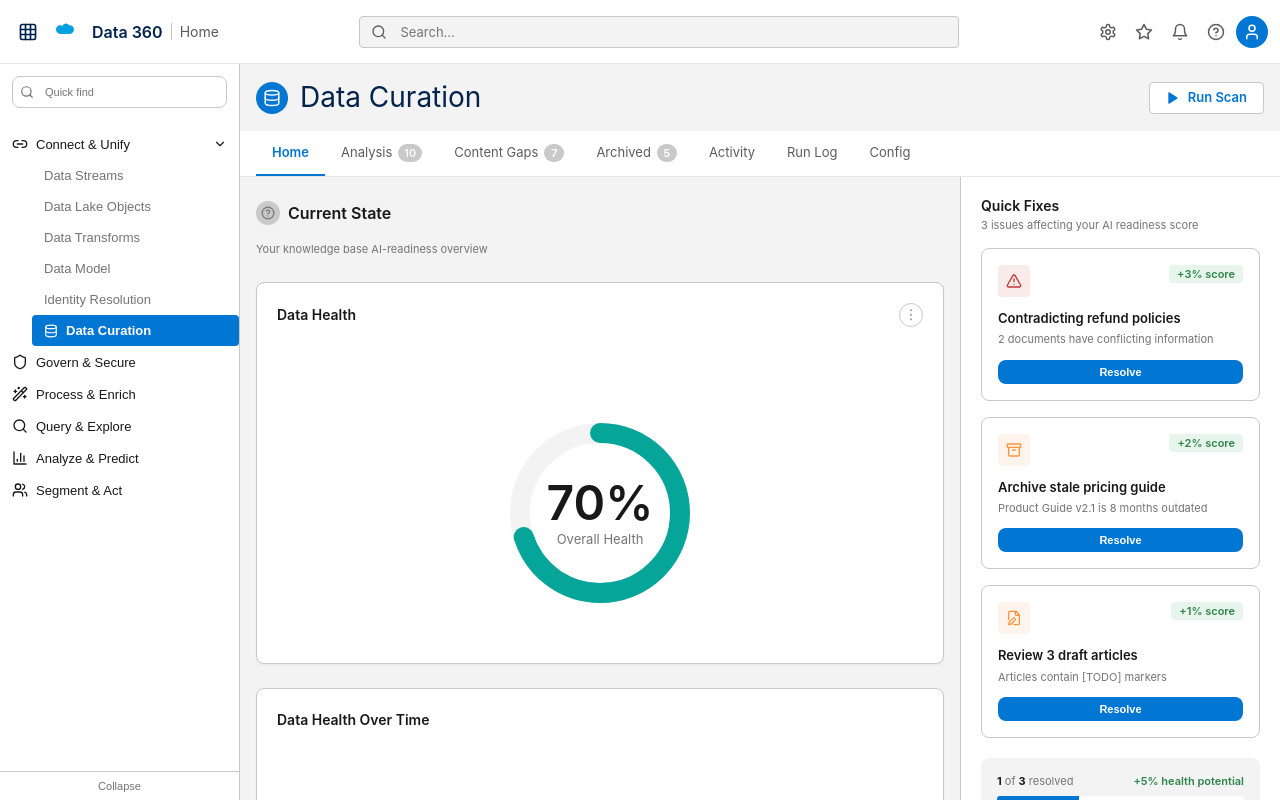
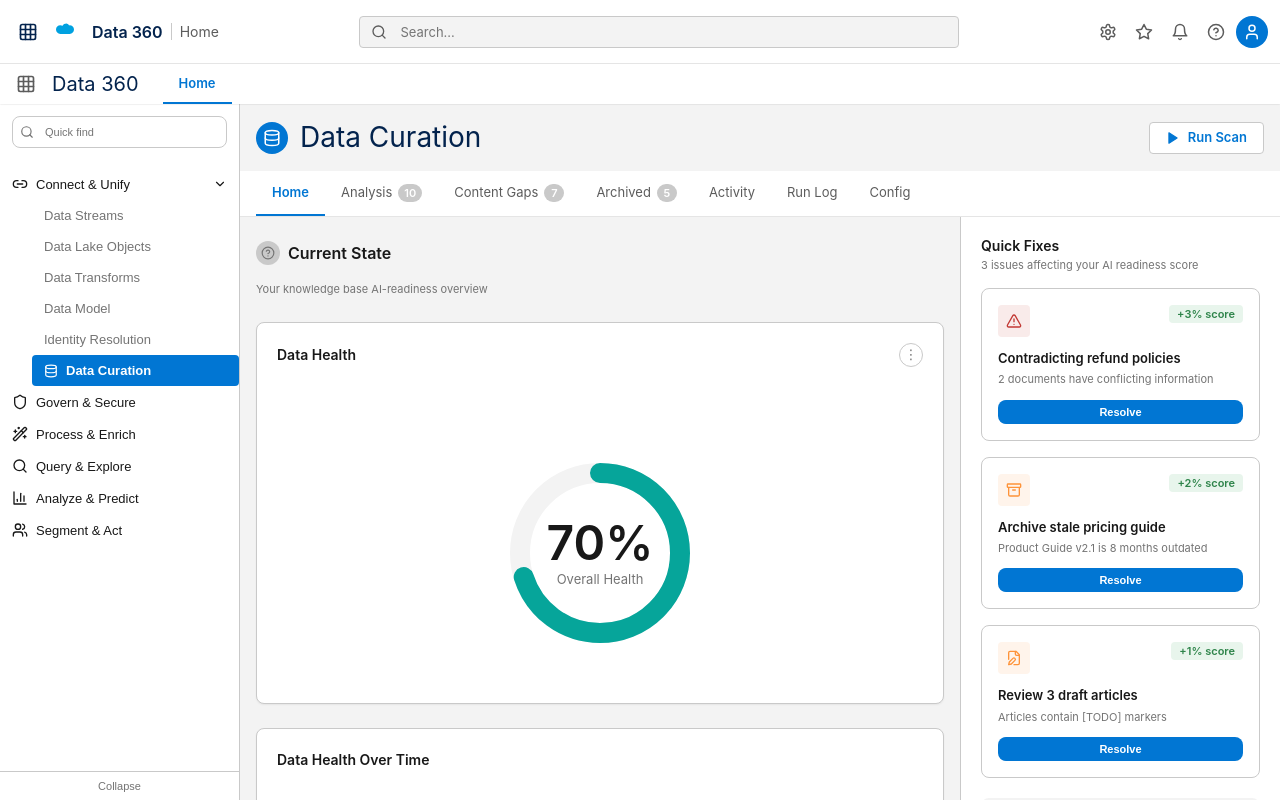
Before and after one commit to NoamVin602/TEST_Agent-ready-data, a Next.js app: page / in a window 1280 px wide. Built offline with nearby package versions, Linux system fonts and the light colour scheme.

Commit message:
Add Global Navigation bar under Global Header from Figma design (node 211-27730)

```diff
--- /dev/null
+++ b/app/components/shared/GlobalNavigation.tsx
@@ -0,0 +1,128 @@
+"use client";
+
+import { Grid3x3 } from "lucide-react";
+
+interface GlobalNavigationProps {
+  activeTab?: string;
+}
+
+export function GlobalNavigation({ activeTab = "home" }: GlobalNavigationProps) {
+  return (
+    <div
+      style={{
+        display: 'flex',
+        alignItems: 'center',
+        justifyContent: 'space-between',
+        padding: '4px 24px 4px 0',
+        height: '40px',
+        backgroundColor: '#FFFFFF',
+        boxShadow: '0px -1px 1px 0px rgba(0,0,0,0.05), 0px 1.4px 1.5px 0px rgba(0,0,0,0.09), 0px 0px 1.49px 0px rgba(0,0,0,0.09)',
+        position: 'sticky',
+        top: '64px', // Position below 64px Global Header
+        zIndex: 999,
+      }}
+    >
+      {/* Left Section: App Name + Tabs */}
+      <div
+        style={{
+          display: 'flex',
+          alignItems: 'center',
+          flex: '1 0 0',
+          minWidth: 0,
+        }}
+      >
+        {/* App Name Section */}
+        <div
+          style={{
+            display: 'flex',
+            alignItems: 'center',
+            gap: '16px',
+            height: '32px',
+            maxWidth: '320px',
+            padding: '0 24px 0 16px',
+          }}
+        >
+          {/* Waffle Icon */}
+          <Grid3x3
+            style={{
+              width: '20px',
+              height: '20px',
+              color: '#5C5C5C',
+              flexShrink: 0,
+            }}
+          />
+
+          {/* App Name */}
+          <p
+            style={{
+              fontFamily: "'SF Pro', -apple-system, BlinkMacSystemFont, sans-serif",
+              fontSize: '20px',
+              fontWeight: 400,
+              lineHeight: '28px',
+              color: '#03234D',
+              margin: 0,
+              overflow: 'hidden',
+              textOverflow: 'ellipsis',
+              whiteSpace: 'nowrap',
+              flex: '1 0 0',
+              minWidth: 0,
+            }}
+          >
+            Data 360
+          </p>
+        </div>
+
+        {/* Navigation Tabs */}
+        <div
+          style={{
+            display: 'flex',
+            alignItems: 'center',
+            height: '40px',
+          }}
+        >
+          {/* Home Tab */}
+          <button
+            type="button"
+            style={{
+              position: 'relative',
+              display: 'inline-flex',
+              alignItems: 'center',
+              height: '100%',
+              padding: '0 16px',
+              backgroundColor: 'transparent',
+              border: 'none',
+              borderBottom: activeTab === 'home' ? '2px solid #0176D3' : '2px solid transparent',
+              fontFamily: "'SF Pro', -apple-system, BlinkMacSystemFont, sans-serif",
+              fontSize: '13px',
+              fontWeight: activeTab === 'home' ? 590 : 400,
+              lineHeight: '19px',
+              color: activeTab === 'home' ? '#0176D3' : '#5C5C5C',
+              cursor: 'pointer',
+              transition: 'all 0.15s ease-in-out',
+              outline: 'none',
+            }}
+            onMouseEnter={(e) => {
+              if (activeTab !== 'home') {
+                e.currentTarget.style.color = '#03234D';
+              }
+            }}
+            onMouseLeave={(e) => {
+              if (activeTab !== 'home') {
+                e.currentTarget.style.color = '#5C5C5C';
+              }
+            }}
+            onFocus={(e) => {
+              e.currentTarget.style.outline = '2px solid #0176D3';
+              e.currentTarget.style.outlineOffset = '-2px';
+            }}
+            onBlur={(e) => {
+              e.currentTarget.style.outline = 'none';
+            }}
+          >
+            Home
+          </button>
+        </div>
+      </div>
+    </div>
+  );
+}
--- a/app/layout.tsx
+++ b/app/layout.tsx
@@ -1,6 +1,7 @@
 import type { Metadata } from 'next'
 import './globals.css'
 import { GlobalHeader } from './components/shared/GlobalHeader'
+import { GlobalNavigation } from './components/shared/GlobalNavigation'
 import { LeftNavigation } from './components/shared/LeftNavigation'
 
 export const metadata: Metadata = {
@@ -20,6 +21,9 @@ export default function RootLayout({
           {/* Global Header */}
           <GlobalHeader />
 
+          {/* Global Navigation */}
+          <GlobalNavigation activeTab="home" />
+
           {/* Main Content Area */}
           <div style={{ display: 'flex', flex: 1, overflow: 'hidden' }}>
             {/* Left Navigation */}
```
